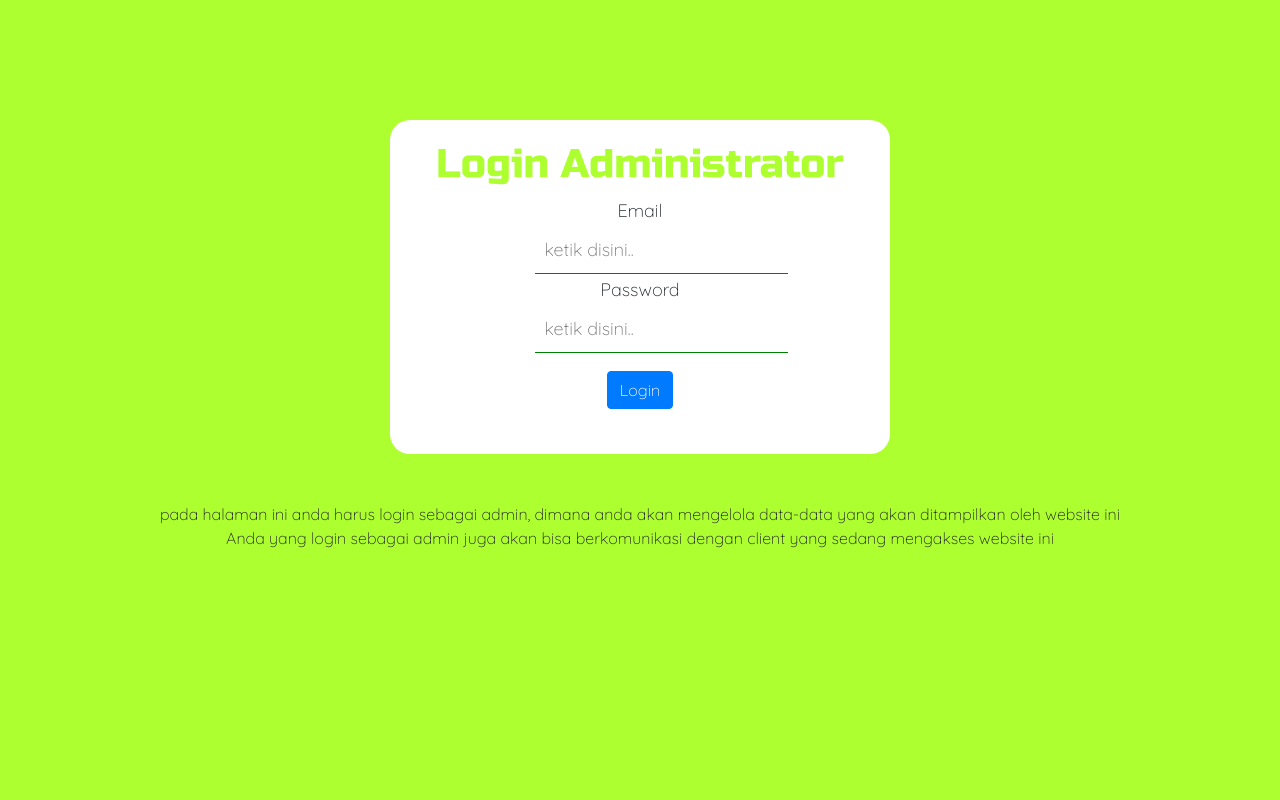
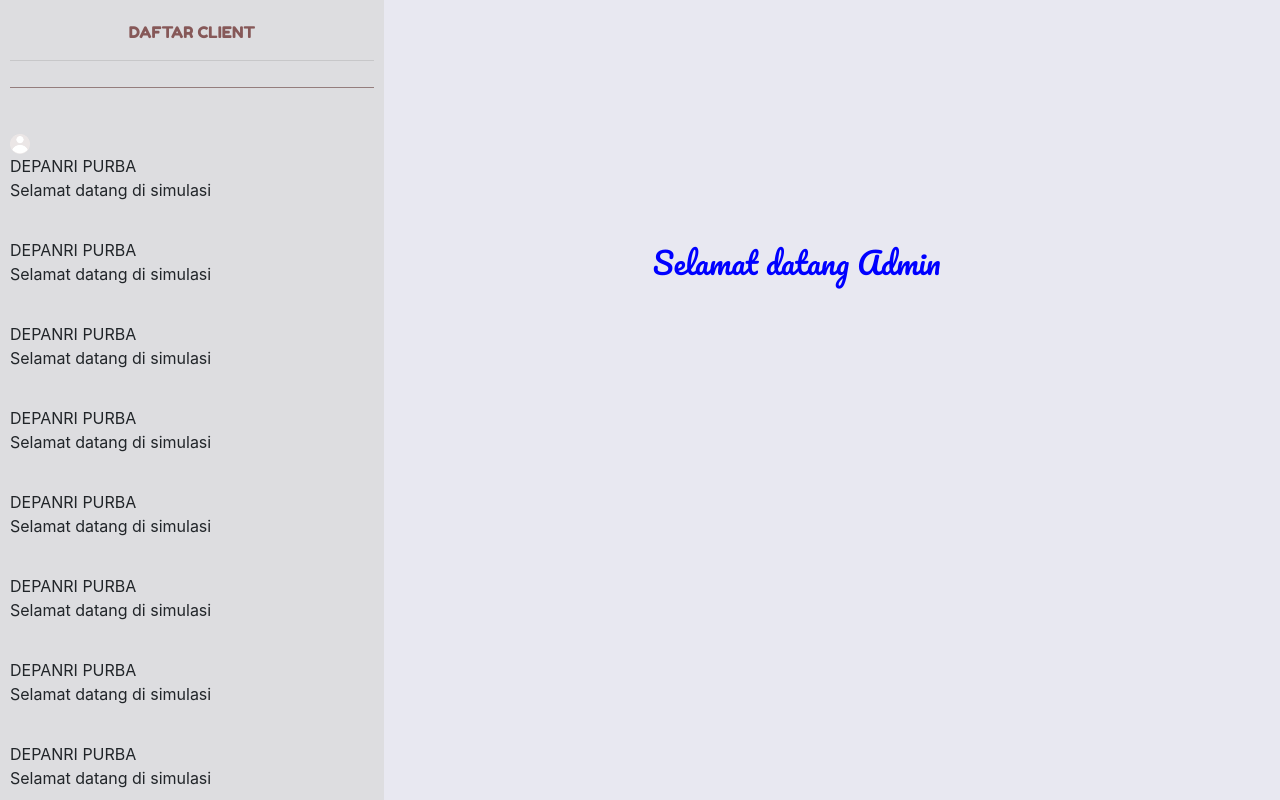
Before and after one commit to depanripurba/TambaBerkat, a React (Create React App) app: page /Admin in a window 1280 px wide. Built offline with nearby package versions, Linux system fonts and the light colour scheme; no server answers; the database is empty.

Commit message:
memperbagus tampilan admin di aplikasi tb

```diff
--- a/src/App.js
+++ b/src/App.js
@@ -23,7 +23,7 @@ function App(props) {
        <Route path="/ChatMobile" component={ChatMobile} />
        <Route path="/Atk" component={Home} />
        <Route path="/Admin" render={()=>{
-         if(props.login === true){
+         if(props.login === false){
            return(
              <Admin />
            )
--- a/src/componen/Admin/index.js
+++ b/src/componen/Admin/index.js
@@ -1,15 +1,13 @@
 import React from "react";
 import Header from "../Child/Header"
-import CCAdmin from "../Child/CCAdmin"
+import CCAdmin1 from "../Child/CCadmin1"
 import Footer from "../Child/Footer"
 class Index extends React.Component{
 
 render(){
   return (
   	<div>
-   		<Header />
-   		<CCAdmin />
-   		<Footer />
+   		<CCAdmin1 />
    	</div>
   	)
   }
--- a/src/componen/ChatMobile/index.js
+++ b/src/componen/ChatMobile/index.js
@@ -66,7 +66,7 @@ class Index extends React.Component{
                         </div>
                         <div className="center-content teskoneksi" onLoad={(e)=>this.tes(e)} >
                             <div className="me-chat" >
-                            Selamat datang di forum tanya
+                            Selamat datang di forum tanya jawab, Adakah yang bisa kami bantu ?
                             </div>
                     {/* bagian untuk mmpolling data pesan dari firebase */}
                     {
--- a/src/componen/ChatMobile/style.css
+++ b/src/componen/ChatMobile/style.css
@@ -48,7 +48,7 @@ h2{
     overflow-y: auto;
     position: absolute;
     top: 20%;
-    bottom: 8%;
+    bottom: 10%;
     right: 0;
     left: 0;
     row-gap: 10px;
--- /dev/null
+++ b/src/componen/Child/CCadmin1/Pesan/index.js
@@ -0,0 +1,12 @@
+import "./style.css"
+import React from 'react'
+class Index extends React.Component{
+    render(){
+        return(
+            <div className="pertama-load" >
+                Selamat datang Admin
+            </div>
+        )
+}
+}
+export default Index
--- /dev/null
+++ b/src/componen/Child/CCadmin1/Pesan/style.css
@@ -0,0 +1,9 @@
+@import url('https://fonts.googleapis.com/css2?family=Pacifico&display=swap');
+.pertama-load{
+    font-family: 'Pacifico', cursive;
+    font-size: 30px;
+    color: blue;
+    position: relative;
+    top: 30%;
+    margin-left: 30%;
+}
--- /dev/null
+++ b/src/componen/Child/CCadmin1/index.js
@@ -0,0 +1,108 @@
+import React,{Fragment} from "react";
+import "./style.css"
+import Mytes from "./Pesan"
+import {Helmet} from "react-helmet"
+import { FaTelegramPlane } from "react-icons/fa";
+import Kotakpelanggan from '../Kotakpelanggan'
+import Chatdenganpelanggan from '../Chatdenganpelanggan'
+import {listuser} from '../../../Config/Redux'
+import {connect} from 'react-redux'
+import tb from "./user.png"
+class Index extends React.Component{
+state={
+	statuschat:false
+}
+componentDidMount(){
+	this.props.listeduser(null)
+	console.log(this.props.daftaruser)
+}
+
+
+render(){
+  return (
+    <Fragment>
+    <Helmet>
+        <title>Admin chat</title>
+    </Helmet>
+        <div className="container-admin" >
+            <div className="sisi-kiri" >
+                    <div className="judul-chat-admin" >
+                        DAFTAR CLIENT
+                        <hr/>
+                    </div>
+                    <div className="container-tes" >
+                        <div className="bagian-map-chat" >
+                            <div className="daftar-user-client" >
+                                <div><img className="user-icon" src={tb} /></div>
+                                <div></div>DEPANRI PURBA
+                                <p>Selamat datang di simulasi</p>
+                            </div>
+                            <div className="daftar-user-client" >
+                                DEPANRI PURBA
+                                <p>Selamat datang di simulasi</p>
+                            </div>
+                            <div className="daftar-user-client" >
+                                DEPANRI PURBA
+                                <p>Selamat datang di simulasi</p>
+                            </div>
+                            <div className="daftar-user-client" >
+                                DEPANRI PURBA
+                                <p>Selamat datang di simulasi</p>
+                            </div>
+                            <div className="daftar-user-client" >
+                                DEPANRI PURBA
+                                <p>Selamat datang di simulasi</p>
+                            </div>
+                            <div className="daftar-user-client" >
+                                DEPANRI PURBA
+                                <p>Selamat datang di simulasi</p>
+                            </div>
+                            <div className="daftar-user-client" >
+                                DEPANRI PURBA
+                                <p>Selamat datang di simulasi</p>
+                            </div>
+                            <div className="daftar-user-client" >
+                                DEPANRI PURBA
+                                <p>Selamat datang di simulasi</p>
+                            </div>
+                            <div className="daftar-user-client" >
+                                DEPANRI PURBA
+                                <p>Selamat datang di simulasi</p>
+                            </div>
+                            <div className="daftar-user-client" >
+                                DEPANRI PURBA
+                                <p>Selamat datang di simulasi</p>
+                            </div>
+                            <div className="daftar-user-client" >
+                                DEPANRI PURBA
+                                <p>Selamat datang di simulasi</p>
+                            </div>
+                            <div className="daftar-user-client" >
+                                DEPANRI PURBA
+                                <p>Selamat datang di simulasi</p>
+                            </div>
+                        </div>
+                        </div>
+            </div>
+
+            <div className="sisi-kanan" >
+                 <Mytes />
+            </div>
+        </div>
+    </Fragment>
+
+  	)
+  }
+}
+const method = (dispatch)=>{
+  return{
+    listeduser:(value)=>dispatch(listuser(value))
+  }
+}
+const data = (state)=>{
+  return{
+  	daftaruser: state.listuser,
+  	judulchat: state.judulchatadmin
+  }
+}
+export default connect(data,method)(Index);
--- /dev/null
+++ b/src/componen/Child/CCadmin1/style.css
@@ -0,0 +1,54 @@
+@import url('https://fonts.googleapis.com/css2?family=Fredoka+One&display=swap');
+.sisi-kanan{
+    position: absolute;
+    top: 0;
+    right: 0;
+    bottom: 0;
+    background:rgb(232, 232, 241);
+    width: 70%;
+}
+.daftar-user-client{
+    padding: 10px;
+    cursor: pointer;
+}
+.sisi-kiri{
+    position: absolute;
+    /* overflow: auto; */
+    top: 0;
+    left: 0;
+    bottom: 0;
+    width: 30%;
+    background: rgb(221, 221, 224);
+}
+.judul-chat-admin{
+    font-family: 'Fredoka One', cursive;
+    text-align: center;
+    border-bottom: 1px solid rgb(148, 125, 125);
+    color: rgb(134, 88, 88);
+    padding-top: 10px;
+    padding-bottom: 10px;
+    margin: 10px;
+}
+.user-icon{
+    width: 20px;
+}
+.bagian-map-chat{
+    display: grid;
+    overflow: auto;
+    position: absolute;
+    top: 15%;
+    left: 0;
+    right: 0;
+    bottom: 0;
+}
+.container-tes{
+    background: red;
+}
+
+/* BAGIAN CSS UNTUK MOBILE */
+@media only screen and (max-width: 900px) {
+    .sisi-kiri{
+        width: 100%;
+        z-index: 999;
+    }
+  }
```
Also changed, not shown: public/manifest.json, src/componen/Child/CCadmin1/user.png (added).
